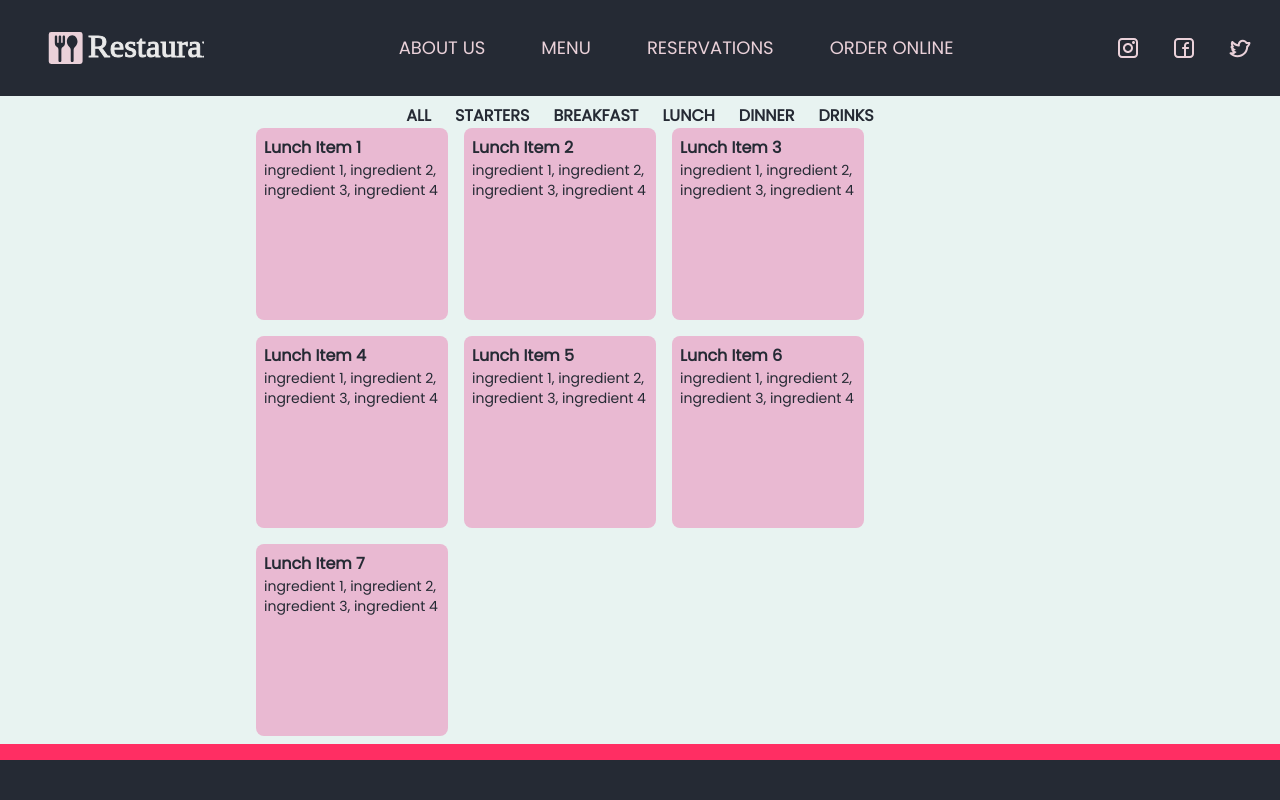
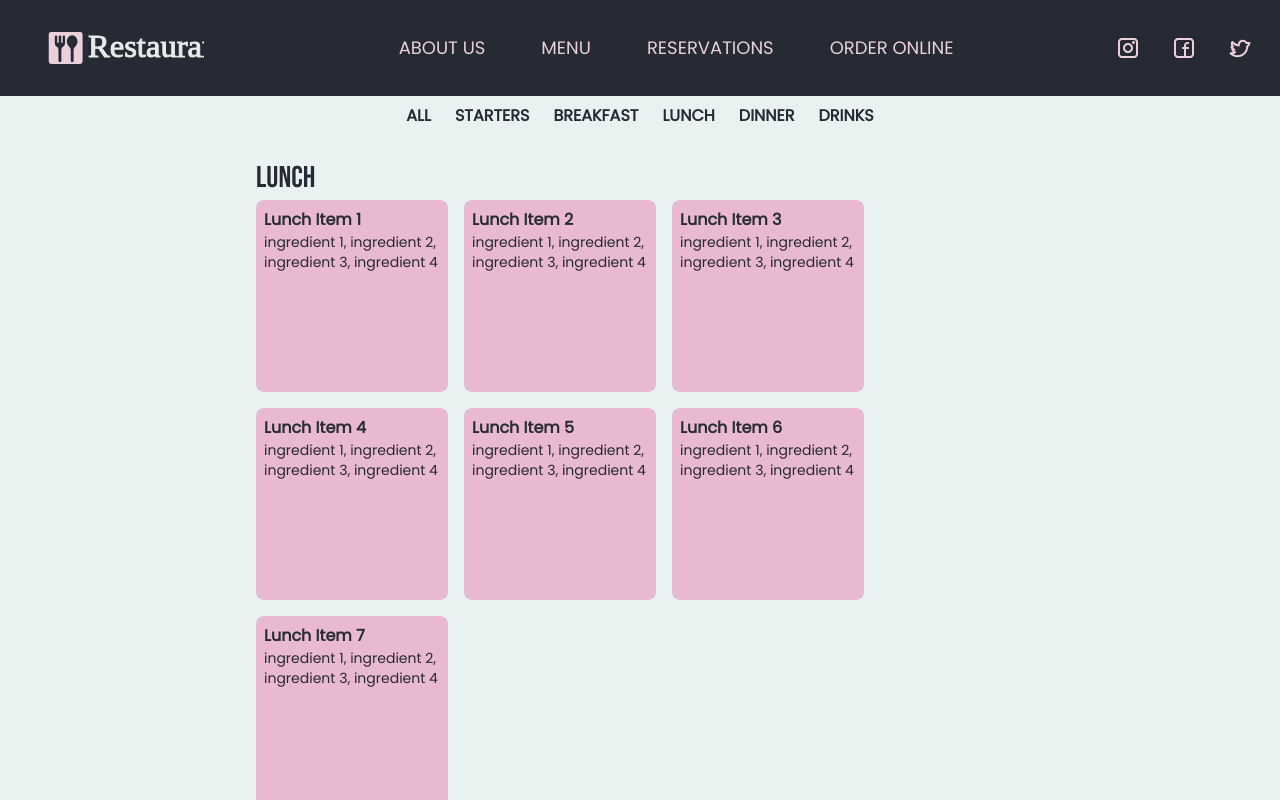
Before and after one commit to THallerJ/restaurant-next, a Next.js app: page /order/lunch in a window 1280 px wide. Built offline with nearby package versions, Linux system fonts and the light colour scheme.

Commit message:
did thing

```diff
--- a/src/app/order/breakfast/page.tsx
+++ b/src/app/order/breakfast/page.tsx
@@ -1,10 +1,13 @@
 import { breakfastItems } from "@/constants";
 import MenuList from "../components/MenuList";
+import MenuListHeading from "../components/MenuListHeading";
 
 const page = () => {
   return (
     <div>
-      <MenuList items={breakfastItems} />
+      <MenuListHeading title="Breakfast">
+        <MenuList items={breakfastItems} />
+      </MenuListHeading>
     </div>
   );
 };
--- a/src/app/order/dinner/page.tsx
+++ b/src/app/order/dinner/page.tsx
@@ -1,10 +1,13 @@
 import { dinnerItems } from "@/constants";
 import MenuList from "../components/MenuList";
+import MenuListHeading from "../components/MenuListHeading";
 
 const page = () => {
   return (
     <div>
-      <MenuList items={dinnerItems} />
+      <MenuListHeading title="Dinner">
+        <MenuList items={dinnerItems} />
+      </MenuListHeading>
     </div>
   );
 };
--- a/src/app/order/drinks/page.tsx
+++ b/src/app/order/drinks/page.tsx
@@ -1,10 +1,13 @@
 import { drinkItems } from "@/constants";
 import MenuList from "../components/MenuList";
+import MenuListHeading from "../components/MenuListHeading";
 
 const page = () => {
   return (
     <div>
-      <MenuList items={drinkItems} />
+      <MenuListHeading title="Drinks">
+        <MenuList items={drinkItems} />
+      </MenuListHeading>
     </div>
   );
 };
--- a/src/app/order/layout.tsx
+++ b/src/app/order/layout.tsx
@@ -3,9 +3,9 @@ import MenuHeader from "./components/MenuHeader";
 
 const layout = ({ children }: { children: React.ReactNode }) => {
   return (
-    <div className="flex min-h-[70%] flex-col items-center bg-offwhite py-2">
+    <div className="flex min-h-[70%] flex-col items-center bg-offwhite pb-8 pt-2">
       <MenuHeader />
-      <div className="page-scale">{children}</div>
+      <div className="page-scale pt-8">{children}</div>
     </div>
   );
 };
--- a/src/app/order/lunch/page.tsx
+++ b/src/app/order/lunch/page.tsx
@@ -1,12 +1,14 @@
 import React from "react";
 import { lunchItems } from "@/constants";
-import MenuItem from "../components/MenuItem";
 import MenuList from "../components/MenuList";
+import MenuListHeading from "../components/MenuListHeading";
 
 const page = () => {
   return (
     <div>
-      <MenuList items={lunchItems} />
+      <MenuListHeading title="Lunch">
+        <MenuList items={lunchItems} />
+      </MenuListHeading>
     </div>
   );
 };
--- a/src/app/order/starters/page.tsx
+++ b/src/app/order/starters/page.tsx
@@ -1,10 +1,13 @@
 import { starterItems } from "@/constants";
 import MenuList from "../components/MenuList";
+import MenuListHeading from "../components/MenuListHeading";
 
 const page = () => {
   return (
     <div>
-      <MenuList items={starterItems} />
+      <MenuListHeading title="Starters">
+        <MenuList items={starterItems} />
+      </MenuListHeading>
     </div>
   );
 };
```
